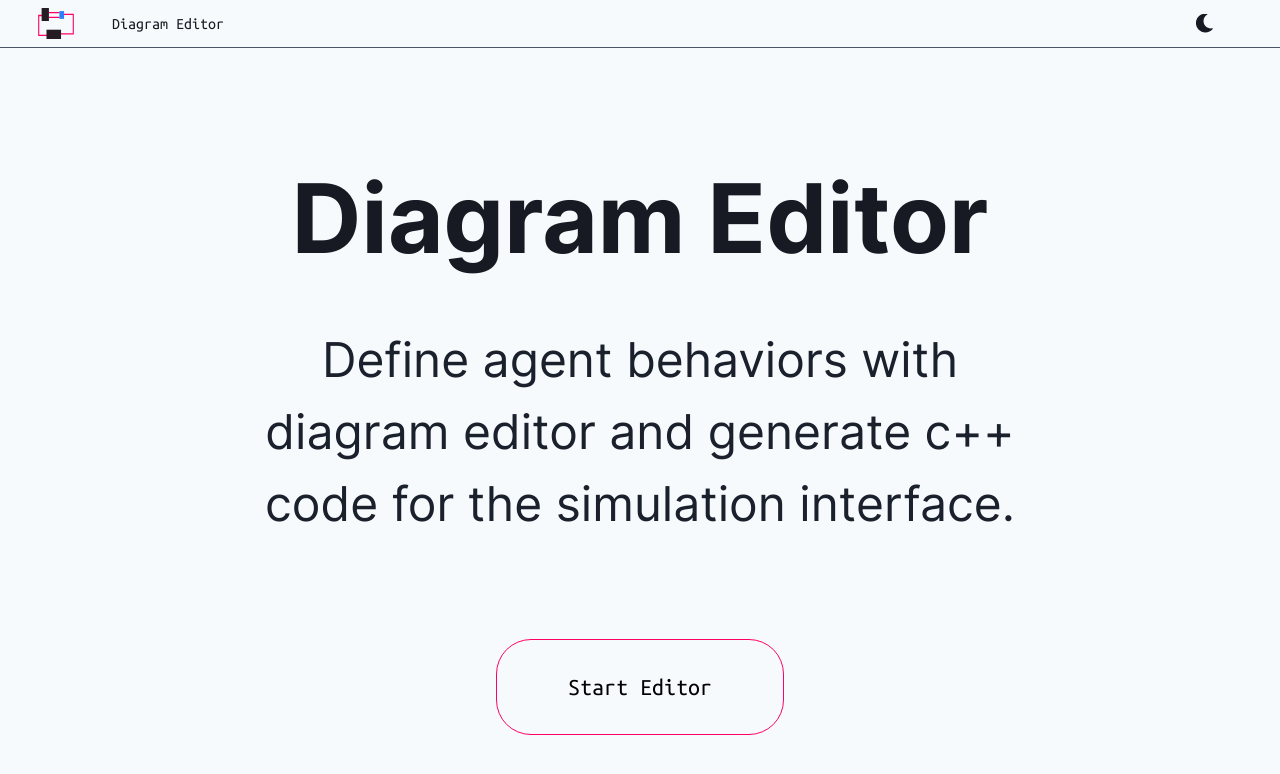
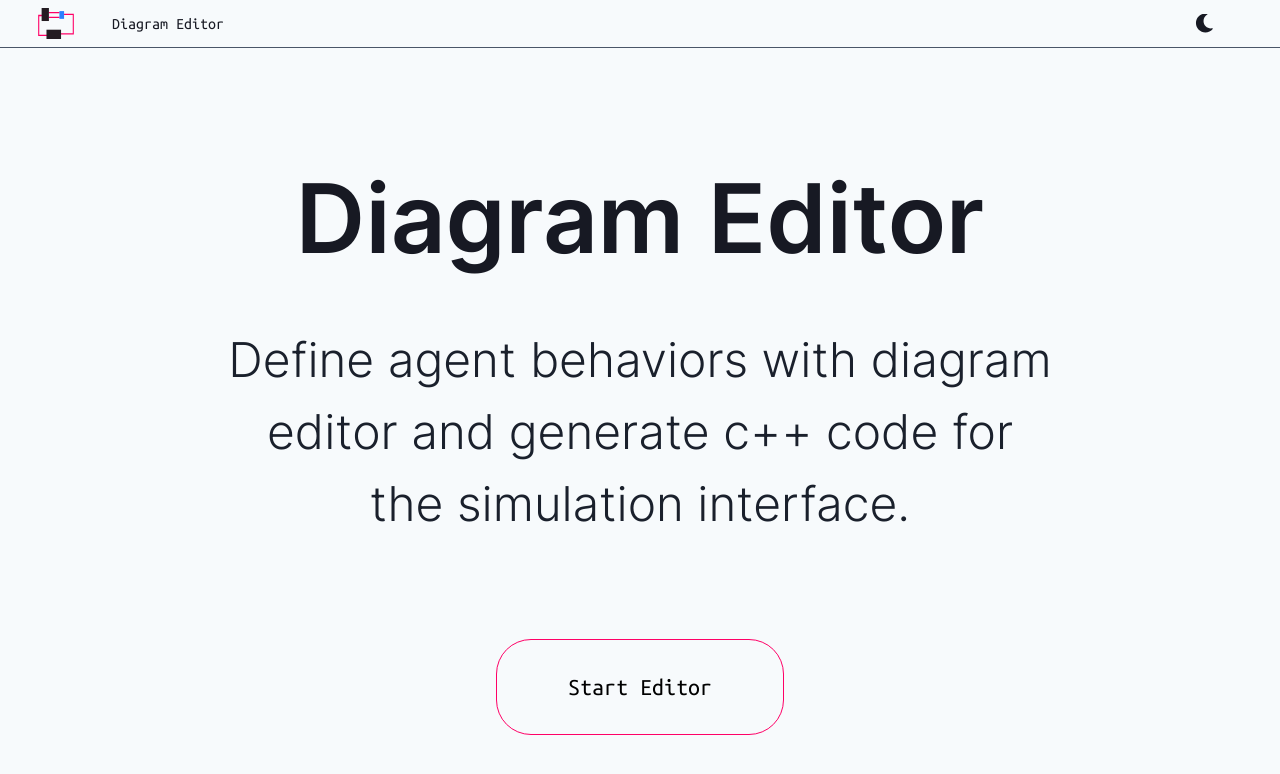
Before and after one commit to yatiyr/diag-editor, a Next.js app: page / in a window 1280 px wide. Shown: the top 774 px of the page. Built offline with nearby package versions, Linux system fonts and the light colour scheme.

Commit message:
some improvements for index page

```diff
--- a/components/indexSections/IndexHeading.tsx
+++ b/components/indexSections/IndexHeading.tsx
@@ -31,13 +31,16 @@ const IndexHeading = (props : IndexHeadingProps) => {
                         textAlign="center"
                         fontSize={["6xl", "6xl", "6xl", "6xl", "7xl", "7xl", "8xl" ]}
                         color={props.headingColor}
+                        fontWeight="medium"
                         >Diagram Editor
                     </Heading>
                     <Text
                         textAlign="center"
                         fontSize={["3xl", "3xl", "3xl", "3xl", "3xl", "4xl", "5xl" ]}
                         marginBottom="2rem"
-                        color={props.subtitleColor}>
+                        color={props.subtitleColor}
+                        fontFamily="Inter"
+                        fontWeight="light">
                         Define agent behaviors with diagram editor and generate c++
                         code for the simulation interface.
                     </Text>
--- a/pages/index.tsx
+++ b/pages/index.tsx
@@ -1,7 +1,7 @@
 import type { NextPage } from 'next'
 
 import BaseLayout from 'components/layouts/BaseLayout';
-import { Flex, Heading, useColorMode, useColorModeValue } from '@chakra-ui/react';
+import { Flex, useColorModeValue } from '@chakra-ui/react';
 import IndexHeading from 'components/indexSections/IndexHeading';
 
 const Home: NextPage = () => {
```
